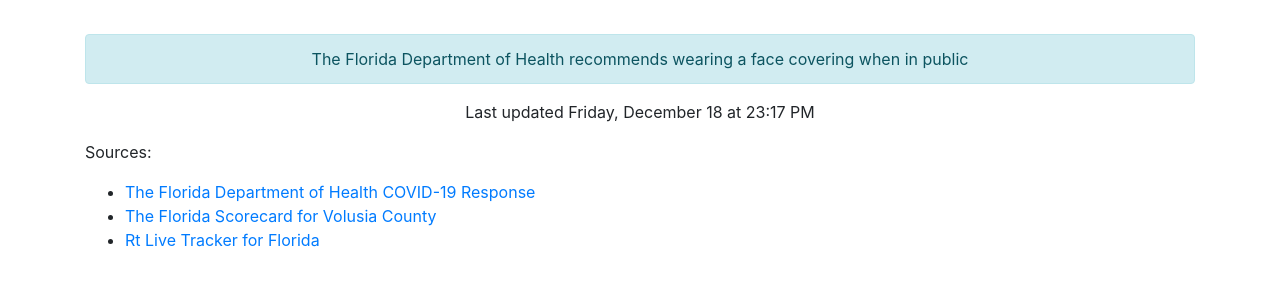
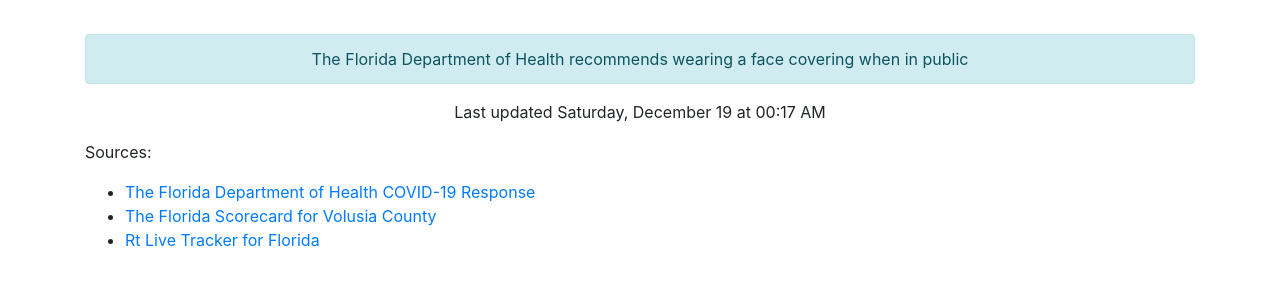
Before and after one commit to thinkjson/timeforchurch, a Jekyll site: the page built from index.md, in a window 1280 px wide. Shown: the part 586-872 px from the top of the page. Built offline with Jekyll 4.4.1, drawn with Linux system fonts in a browser that asks for light colours; our own code applies the rules of GitHub Pages for plain Markdown files.

Commit message:
Updating data

```diff
--- a/_includes/data.html
+++ b/_includes/data.html
@@ -10,4 +10,4 @@
     <div class="outcome text-success">YES</div>
     <div class="alert alert-info" role="alert">The Florida Department of Health recommends wearing a face covering when in public</div>
 
-    <p>Last updated Friday, December 18 at 23:17 PM</p>
+    <p>Last updated Saturday, December 19 at 00:17 AM</p>
```
